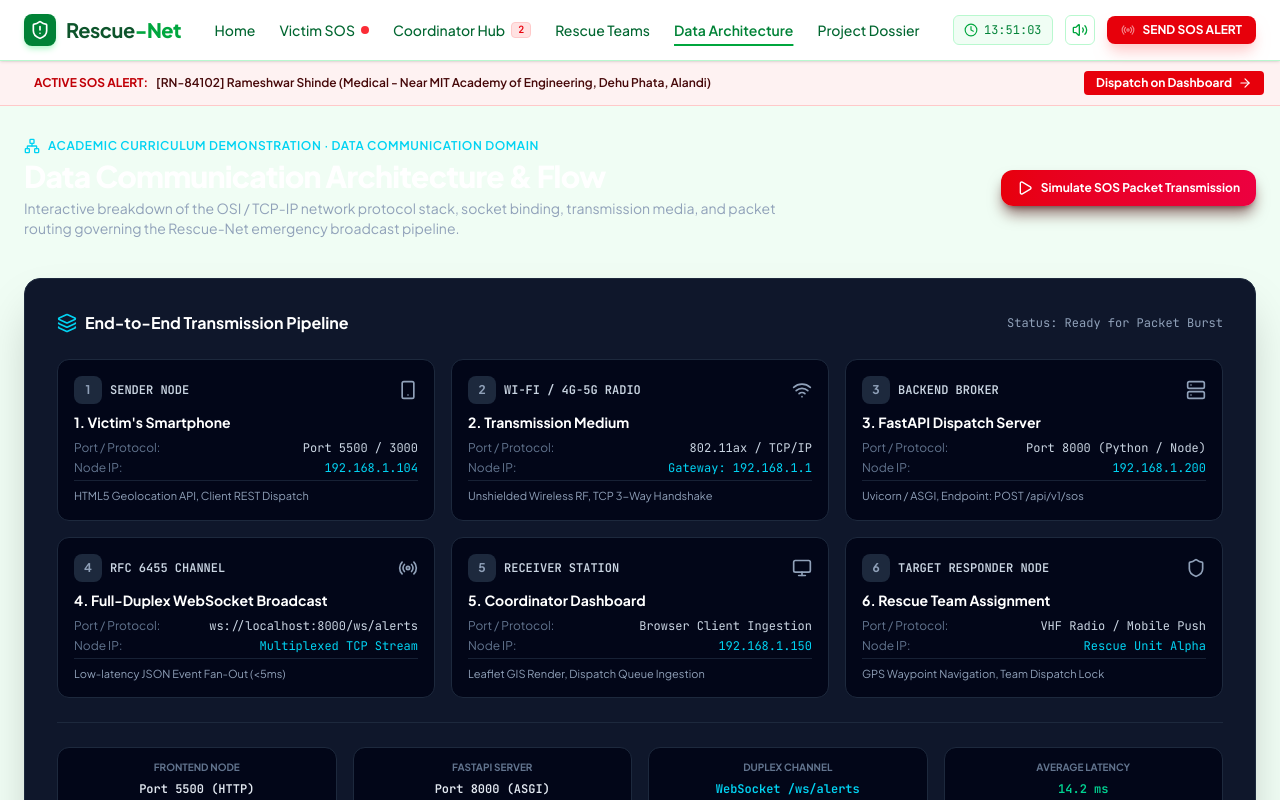
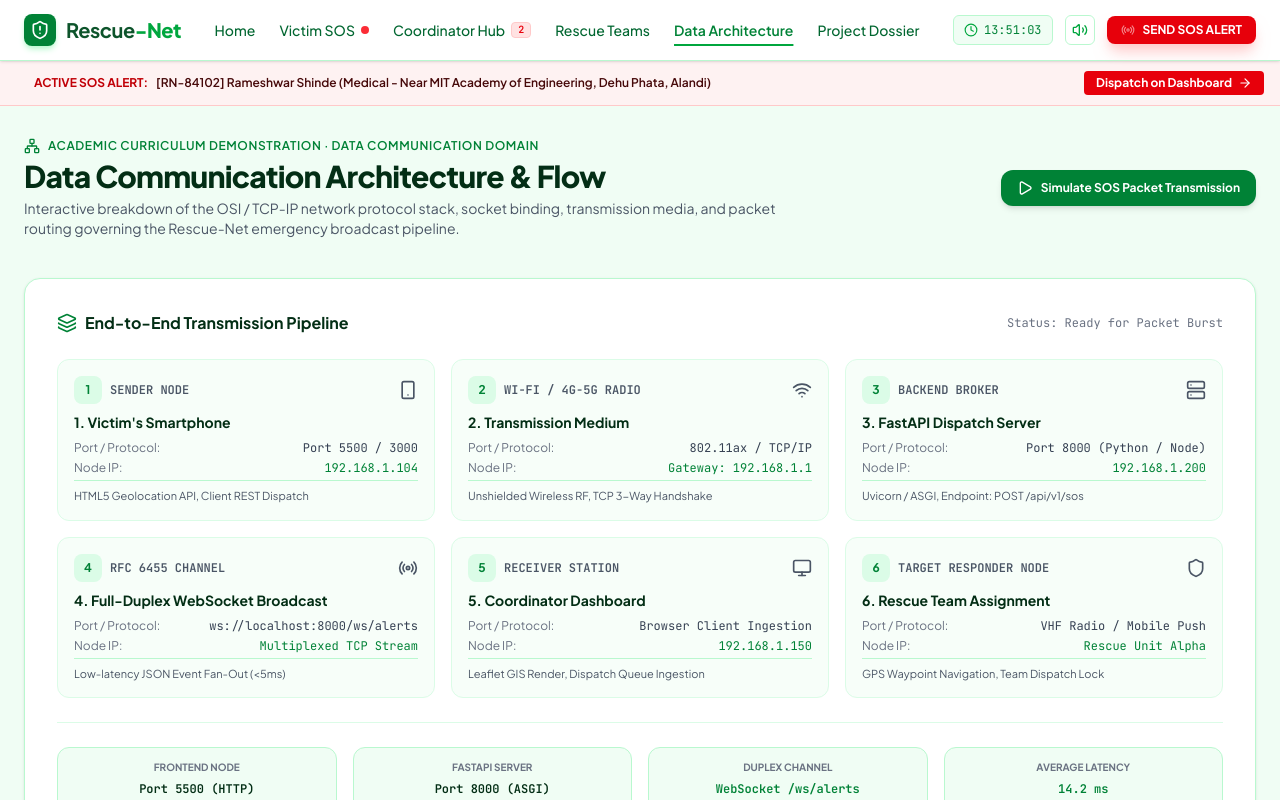
Before and after one commit to Vinayy3011/Rescue-Net-1, a React (Vite) app: page / in a window 1280 px wide. Both pictures are taken after a click on the button "Data Architecture". Shown: the top 800 px of the page. Built offline with nearby package versions, Linux system fonts and the light colour scheme.

Commit message:
Refactor styles and layout in DataCommunicationView
Updated color schemes and text styles for various components in the DataCommunicationView. Improved button styles and adjusted layout for better visual consistency.

```diff
--- a/src/components/DataCommunicationView.tsx
+++ b/src/components/DataCommunicationView.tsx
@@ -1,4 +1,5 @@
-import React, { useState, useEffect } from 'react';
+
+import React, { useState } from 'react';
 import { useEmergency } from '../context/EmergencyContext';
 import { DATA_COMM_SPECS } from '../data/mockData';
 import {
@@ -10,9 +11,7 @@ import {
   Shield,
   Play,
   CheckCircle2,
-  Cpu,
   Layers,
-  ArrowRight,
   Code2,
   Network,
   RefreshCw
@@ -35,7 +34,7 @@ export const DataCommunicationView: React.FC = () => {
       ip: "192.168.1.104",
       icon: Smartphone,
       tech: "HTML5 Geolocation API, Client REST Dispatch",
-      color: "border-red-500 text-red-400 bg-red-950/30"
+      color: "border-red-400 text-red-700 bg-red-50"
     },
     {
       id: 2,
@@ -45,7 +44,7 @@ export const DataCommunicationView: React.FC = () => {
       ip: "Gateway: 192.168.1.1",
       icon: Wifi,
       tech: "Unshielded Wireless RF, TCP 3-Way Handshake",
-      color: "border-cyan-500 text-cyan-400 bg-cyan-950/30"
+      color: "border-cyan-400 text-cyan-700 bg-cyan-50"
     },
     {
       id: 3,
@@ -55,7 +54,7 @@ export const DataCommunicationView: React.FC = () => {
       ip: "192.168.1.200",
       icon: Server,
       tech: "Uvicorn / ASGI, Endpoint: POST /api/v1/sos",
-      color: "border-amber-500 text-amber-400 bg-amber-950/30"
+      color: "border-amber-400 text-amber-700 bg-amber-50"
     },
     {
       id: 4,
@@ -65,7 +64,7 @@ export const DataCommunicationView: React.FC = () => {
       ip: "Multiplexed TCP Stream",
       icon: Radio,
       tech: "Low-latency JSON Event Fan-Out (<5ms)",
-      color: "border-purple-500 text-purple-400 bg-purple-950/30"
+      color: "border-purple-400 text-purple-700 bg-purple-50"
     },
     {
       id: 5,
@@ -75,7 +74,7 @@ export const DataCommunicationView: React.FC = () => {
       ip: "192.168.1.150",
       icon: Monitor,
       tech: "Leaflet GIS Render, Dispatch Queue Ingestion",
-      color: "border-emerald-500 text-emerald-400 bg-emerald-950/30"
+      color: "border-green-400 text-green-700 bg-green-50"
     },
     {
       id: 6,
@@ -85,19 +84,22 @@ export const DataCommunicationView: React.FC = () => {
       ip: "Rescue Unit Alpha",
       icon: Shield,
       tech: "GPS Waypoint Navigation, Team Dispatch Lock",
-      color: "border-blue-500 text-blue-400 bg-blue-950/30"
+      color: "border-blue-400 text-blue-700 bg-blue-50"
     }
   ];
 
   const runSimulation = () => {
     if (isSimulating) return;
+
     setIsSimulating(true);
     setActiveStep(1);
 
     const stepTime = 1100;
+
     for (let i = 1; i <= 6; i++) {
       setTimeout(() => {
         setActiveStep(i);
+
         if (i === 6) {
           setTimeout(() => {
             setIsSimulating(false);
@@ -164,17 +166,20 @@ Payload:
 
   return (
     <div className="py-8 px-4 sm:px-6 max-w-7xl mx-auto space-y-10">
+
       {/* Header */}
       <div className="flex flex-wrap items-center justify-between gap-4">
         <div>
-          <div className="flex items-center gap-2 text-xs font-semibold text-cyan-400 uppercase tracking-wider mb-1">
+          <div className="flex items-center gap-2 text-xs font-semibold text-green-700 uppercase tracking-wider mb-1">
             <Network className="w-4 h-4" />
             <span>Academic Curriculum Demonstration · Data Communication Domain</span>
           </div>
-          <h1 className="text-3xl font-extrabold text-white tracking-tight">
+
+          <h1 className="text-3xl font-extrabold text-green-950 tracking-tight">
             Data Communication Architecture & Flow
           </h1>
-          <p className="text-slate-400 text-sm mt-1 max-w-3xl">
+
+          <p className="text-gray-600 text-sm mt-1 max-w-3xl">
             Interactive breakdown of the OSI / TCP-IP network protocol stack, socket binding, transmission media, and packet routing governing the Rescue-Net emergency broadcast pipeline.
           </p>
         </div>
@@ -182,22 +187,32 @@ Payload:
         <button
           onClick={runSimulation}
           disabled={isSimulating}
-          className="flex items-center gap-2 px-4 py-2.5 bg-gradient-to-r from-red-600 to-rose-600 hover:from-red-500 hover:to-rose-500 disabled:opacity-50 text-white font-bold text-xs rounded-xl shadow-lg shadow-red-950/60 transition-all cursor-pointer"
+          className="flex items-center gap-2 px-4 py-2.5 bg-green-700 hover:bg-green-800 disabled:opacity-50 text-white font-bold text-xs rounded-xl shadow-md transition-all cursor-pointer"
         >
-          {isSimulating ? <RefreshCw className="w-4 h-4 animate-spin" /> : <Play className="w-4 h-4" />}
-          <span>{isSimulating ? 'Propagating Packet...' : 'Simulate SOS Packet Transmission'}</span>
+          {isSimulating
+            ? <RefreshCw className="w-4 h-4 animate-spin" />
+            : <Play className="w-4 h-4" />
+          }
+          <span>
+            {isSimulating ? 'Propagating Packet...' : 'Simulate SOS Packet Transmission'}
+          </span>
         </button>
       </div>
 
       {/* Animated Data-Flow Pipeline */}
-      <div className="bg-slate-900 border border-slate-800 rounded-2xl p-6 sm:p-8 shadow-2xl relative overflow-hidden">
+      <div className="bg-white border border-green-200 rounded-2xl p-6 sm:p-8 shadow-sm relative overflow-hidden">
+
         <div className="flex items-center justify-between mb-6">
-          <h2 className="text-base font-bold text-white flex items-center gap-2">
-            <Layers className="w-5 h-5 text-cyan-400" />
+          <h2 className="text-base font-bold text-green-950 flex items-center gap-2">
+            <Layers className="w-5 h-5 text-green-700" />
             <span>End-to-End Transmission Pipeline</span>
           </h2>
-          <span className="text-xs font-mono text-slate-400">
-            {isSimulating ? `Active Stage: ${activeStep} of 6` : 'Status: Ready for Packet Burst'}
+
+          <span className="text-xs font-mono text-gray-500">
+            {isSimulating
+              ? `Active Stage: ${activeStep} of 6`
+              : 'Status: Ready for Packet Burst'
+            }
           </span>
         </div>
 
@@ -213,10 +228,10 @@ Payload:
                 key={stg.id}
                 className={`p-4 rounded-xl border transition-all duration-300 relative ${
                   isCurrent
-                    ? `${stg.color} ring-2 ring-white/40 shadow-xl scale-[1.02]`
+                    ? `${stg.color} ring-2 ring-green-300 shadow-lg scale-[1.02]`
                     : isPast
-                    ? 'border-emerald-600/40 bg-slate-950/80 text-slate-300'
-                    : 'border-slate-800 bg-slate-950 text-slate-400'
+                    ? 'border-green-300 bg-green-50 text-green-900'
+                    : 'border-green-100 bg-green-50/50 text-gray-600'
                 }`}
               >
                 {/* Step badge */}
@@ -225,40 +240,46 @@ Payload:
                     <div
                       className={`w-7 h-7 rounded-lg flex items-center justify-center font-bold text-xs ${
                         isCurrent
-                          ? 'bg-white text-slate-900'
+                          ? 'bg-white text-green-900'
                           : isPast
-                          ? 'bg-emerald-600 text-white'
-                          : 'bg-slate-800 text-slate-400'
+                          ? 'bg-green-700 text-white'
+                          : 'bg-green-100 text-green-700'
                       }`}
                     >
                       {isPast ? <CheckCircle2 className="w-4 h-4" /> : stg.id}
                     </div>
-                    <span className="text-xs font-mono uppercase font-bold text-slate-300">
+
+                    <span className="text-xs font-mono uppercase font-bold text-gray-600">
                       {stg.sub}
                     </span>
                   </div>
+
                   <Icon className={`w-5 h-5 ${isCurrent ? 'animate-bounce' : ''}`} />
                 </div>
 
-                <h3 className="text-sm font-bold text-white mt-1">{stg.title}</h3>
+                <h3 className="text-sm font-bold text-green-950 mt-1">
+                  {stg.title}
+                </h3>
 
                 <div className="mt-2 space-y-1 text-xs">
-                  <div className="flex items-center justify-between">
-                    <span className="text-slate-500">Port / Protocol:</span>
-                    <span className="font-mono text-slate-300">{stg.port}</span>
+                  <div className="flex items-center justify-between gap-2">
+                    <span className="text-gray-500">Port / Protocol:</span>
+                    <span className="font-mono text-gray-700 text-right">{stg.port}</span>
                   </div>
-                  <div className="flex items-center justify-between">
-                    <span className="text-slate-500">Node IP:</span>
-                    <span className="font-mono text-cyan-400">{stg.ip}</span>
+
+                  <div className="flex items-center justify-between gap-2">
+                    <span className="text-gray-500">Node IP:</span>
+                    <span className="font-mono text-green-700 text-right">{stg.ip}</span>
                   </div>
-                  <div className="pt-2 text-[11px] text-slate-400 border-t border-slate-800/80">
+
+                  <div className="pt-2 text-[11px] text-gray-600 border-t border-green-200">
                     {stg.tech}
                   </div>
                 </div>
 
                 {isCurrent && (
-                  <div className="mt-3 pt-2 text-[10px] font-mono text-amber-300 flex items-center gap-1.5 animate-pulse">
-                    <span className="w-1.5 h-1.5 rounded-full bg-amber-400"></span>
+                  <div className="mt-3 pt-2 text-[10px] font-mono text-amber-700 flex items-center gap-1.5 animate-pulse">
+                    <span className="w-1.5 h-1.5 rounded-full bg-amber-500"></span>
                     <span>Processing & serializing byte payload...</span>
                   </div>
                 )}
@@ -268,63 +289,78 @@ Payload:
         </div>
 
         {/* Transmission Parameters Strip */}
-        <div className="mt-6 pt-6 border-t border-slate-800 grid grid-cols-2 sm:grid-cols-4 gap-4 text-center">
-          <div className="bg-slate-950 p-3 rounded-xl border border-slate-800">
-            <span className="text-[10px] uppercase font-bold text-slate-500 block">Frontend Node</span>
-            <span className="text-xs font-mono font-bold text-slate-200">Port 5500 (HTTP)</span>
+        <div className="mt-6 pt-6 border-t border-green-100 grid grid-cols-2 sm:grid-cols-4 gap-4 text-center">
+
+          <div className="bg-green-50 p-3 rounded-xl border border-green-200">
+            <span className="text-[10px] uppercase font-bold text-gray-500 block">Frontend Node</span>
+            <span className="text-xs font-mono font-bold text-green-950">Port 5500 (HTTP)</span>
           </div>
-          <div className="bg-slate-950 p-3 rounded-xl border border-slate-800">
-            <span className="text-[10px] uppercase font-bold text-slate-500 block">FastAPI Server</span>
-            <span className="text-xs font-mono font-bold text-slate-200">Port 8000 (ASGI)</span>
+
+          <div className="bg-green-50 p-3 rounded-xl border border-green-200">
+            <span className="text-[10px] uppercase font-bold text-gray-500 block">FastAPI Server</span>
+            <span className="text-xs font-mono font-bold text-green-950">Port 8000 (ASGI)</span>
           </div>
-          <div className="bg-slate-950 p-3 rounded-xl border border-slate-800">
-            <span className="text-[10px] uppercase font-bold text-slate-500 block">Duplex Channel</span>
-            <span className="text-xs font-mono font-bold text-cyan-400">WebSocket /ws/alerts</span>
+
+          <div className="bg-green-50 p-3 rounded-xl border border-green-200">
+            <span className="text-[10px] uppercase font-bold text-gray-500 block">Duplex Channel</span>
+            <span className="text-xs font-mono font-bold text-green-700">WebSocket /ws/alerts</span>
           </div>
-          <div className="bg-slate-950 p-3 rounded-xl border border-slate-800">
-            <span className="text-[10px] uppercase font-bold text-slate-500 block">Average Latency</span>
-            <span className="text-xs font-mono font-bold text-emerald-400">14.2 ms</span>
+
+          <div className="bg-green-50 p-3 rounded-xl border border-green-200">
+            <span className="text-[10px] uppercase font-bold text-gray-500 block">Average Latency</span>
+            <span className="text-xs font-mono font-bold text-green-700">14.2 ms</span>
           </div>
         </div>
       </div>
 
-      {/* 2-Column Section: Protocol Inspection & OSI Model Mapping */}
+      {/* Protocol Inspection & OSI Model Mapping */}
       <div className="grid grid-cols-1 lg:grid-cols-12 gap-8 items-start">
-        {/* Left: Live Packet & Header Inspector (7 cols) */}
-        <div className="lg:col-span-7 bg-slate-900 border border-slate-800 rounded-2xl p-6 shadow-xl space-y-4">
-          <div className="flex flex-wrap items-center justify-between gap-2 border-b border-slate-800 pb-4">
+
+        {/* Left: Packet Inspector */}
+        <div className="lg:col-span-7 bg-white border border-green-200 rounded-2xl p-6 shadow-sm space-y-4">
+
+          <div className="flex flex-wrap items-center justify-between gap-2 border-b border-green-100 pb-4">
             <div>
-              <h2 className="text-sm font-bold text-white flex items-center gap-2">
-                <Code2 className="w-4 h-4 text-amber-400" />
+              <h2 className="text-sm font-bold text-green-950 flex items-center gap-2">
+                <Code2 className="w-4 h-4 text-green-700" />
                 <span>Protocol Frame & Packet Inspector</span>
               </h2>
-              <p className="text-xs text-slate-400 mt-0.5">
+
+              <p className="text-xs text-gray-600 mt-0.5">
                 Inspect raw serializations for HTTP requests and WebSocket broadcast frames.
               </p>
             </div>
 
             {/* Format toggle */}
-            <div className="flex items-center gap-1 p-1 bg-slate-950 rounded-lg border border-slate-800 text-xs">
+            <div className="flex items-center gap-1 p-1 bg-green-50 rounded-lg border border-green-200 text-xs">
               <button
                 onClick={() => setSelectedFormat('json')}
                 className={`px-2.5 py-1 rounded font-semibold transition-colors cursor-pointer ${
-                  selectedFormat === 'json' ? 'bg-slate-800 text-white' : 'text-slate-400 hover:text-white'
+                  selectedFormat === 'json'
+                    ? 'bg-green-700 text-white'
+                    : 'text-gray-600 hover:text-green-800'
                 }`}
               >
                 JSON Payload
               </button>
+
               <button
                 onClick={() => setSelectedFormat('headers')}
                 className={`px-2.5 py-1 rounded font-semibold transition-colors cursor-pointer ${
-                  selectedFormat === 'headers' ? 'bg-slate-800 text-white' : 'text-slate-400 hover:text-white'
+                  selectedFormat === 'headers'
+                    ? 'bg-green-700 text-white'
+                    : 'text-gray-600 hover:text-green-800'
                 }`}
               >
                 HTTP Header
               </button>
+
               <button
                 onClick={() => setSelectedFormat('websocket')}
                 className={`px-2.5 py-1 rounded font-semibold transition-colors cursor-pointer ${
-                  selectedFormat === 'websocket' ? 'bg-slate-800 text-white' : 'text-slate-400 hover:text-white'
+                  selectedFormat === 'websocket'
+                    ? 'bg-green-700 text-white'
+                    : 'text-gray-600 hover:text-green-800'
                 }`}
               >
                 WS Frame
@@ -334,7 +370,7 @@ Payload:
 
           {/* Code Viewer */}
           <div className="relative">
-            <pre className="bg-slate-950 p-4 rounded-xl border border-slate-800/80 font-mono text-xs text-cyan-300 overflow-x-auto max-h-96 leading-relaxed">
+            <pre className="bg-green-950 p-4 rounded-xl border border-green-900 font-mono text-xs text-green-100 overflow-x-auto max-h-96 leading-relaxed">
               {selectedFormat === 'json' && sampleJsonPayload}
               {selectedFormat === 'headers' && sampleHttpHeaders}
               {selectedFormat === 'websocket' && sampleWebSocketFrame}
@@ -343,17 +379,22 @@ Payload:
 
           {/* Recent Transmission Audit Log */}
           <div className="pt-2">
-            <span className="text-xs font-bold text-slate-400 block mb-2">
+            <span className="text-xs font-bold text-gray-600 block mb-2">
               Recent Socket Packet Activity:
             </span>
+
             <div className="space-y-1.5 max-h-40 overflow-y-auto font-mono text-[11px] pr-1">
               {packetLogs.map((pkt) => (
-                <div key={pkt.id} className="p-2 bg-slate-950/70 border border-slate-800/60 rounded flex items-center justify-between gap-2">
+                <div
+                  key={pkt.id}
+                  className="p-2 bg-green-50 border border-green-100 rounded flex items-center justify-between gap-2"
+                >
                   <div className="flex items-center gap-2 truncate">
-                    <span className="text-cyan-400 font-bold">[{pkt.protocol}]</span>
-                    <span className="text-slate-300 truncate">{pkt.summary}</span>
+                    <span className="text-green-700 font-bold">[{pkt.protocol}]</span>
+                    <span className="text-gray-700 truncate">{pkt.summary}</span>
                   </div>
-                  <div className="text-slate-500 whitespace-nowrap text-[10px]">
+
+                  <div className="text-gray-500 whitespace-nowrap text-[10px]">
                     {pkt.timestamp} · {pkt.latencyMs}ms
                   </div>
                 </div>
@@ -362,27 +403,36 @@ Payload:
           </div>
         </div>
 
-        {/* Right: TCP/IP & OSI 4-Layer Specification (5 cols) */}
+        {/* Right: TCP/IP Architecture */}
         <div className="lg:col-span-5 space-y-4">
-          <div className="bg-slate-900 border border-slate-800 rounded-2xl p-6 shadow-xl space-y-4">
-            <h2 className="text-sm font-bold text-white flex items-center gap-2">
-              <Layers className="w-4 h-4 text-emerald-400" />
+
+          <div className="bg-white border border-green-200 rounded-2xl p-6 shadow-sm space-y-4">
+            <h2 className="text-sm font-bold text-green-950 flex items-center gap-2">
+              <Layers className="w-4 h-4 text-green-700" />
               <span>TCP/IP Stack In Emergency Broadcast</span>
             </h2>
 
             <div className="space-y-3">
               {DATA_COMM_SPECS.architecture.map((layer, idx) => (
-                <div key={idx} className="bg-slate-950 p-3.5 rounded-xl border border-slate-800 space-y-1.5">
-                  <div className="flex items-center justify-between">
-                    <span className="text-xs font-bold text-white">{layer.layer}</span>
-                    <span className="text-[10px] font-mono text-cyan-400 font-bold bg-cyan-950/60 px-1.5 py-0.5 rounded border border-cyan-800/40">
+                <div
+                  key={idx}
+                  className="bg-green-50 p-3.5 rounded-xl border border-green-200 space-y-1.5"
+                >
+                  <div className="flex items-center justify-between gap-2">
+                    <span className="text-xs font-bold text-green-950">
+                      {layer.layer}
+                    </span>
+
+                    <span className="text-[10px] font-mono text-green-700 font-bold bg-green-100 px-1.5 py-0.5 rounded border border-green-200">
                       {layer.protocols}
                     </span>
                   </div>
-                  <p className="text-[11px] text-slate-400 leading-relaxed">
+
+                  <p className="text-[11px] text-gray-600 leading-relaxed">
                     {layer.description}
                   </p>
-                  <div className="text-[10px] font-mono text-slate-500 pt-1">
+
+                  <div className="text-[10px] font-mono text-gray-500 pt-1">
                     {layer.ports}
                   </div>
                 </div>
@@ -391,19 +441,22 @@ Payload:
           </div>
 
           {/* Academic Viva Questions Helper */}
-          <div className="bg-slate-900 border border-slate-800 rounded-2xl p-5 shadow-xl space-y-2">
-            <h3 className="text-xs font-bold uppercase tracking-wider text-slate-300">
+          <div className="bg-white border border-green-200 rounded-2xl p-5 shadow-sm space-y-2">
+            <h3 className="text-xs font-bold uppercase tracking-wider text-green-800">
               Data Communication Viva Summary
             </h3>
-            <ul className="text-xs text-slate-400 space-y-1.5 list-disc pl-4">
+
+            <ul className="text-xs text-gray-600 space-y-1.5 list-disc pl-4">
               <li>
-                <strong className="text-slate-200">Why WebSocket over HTTP Polling?</strong> WebSocket maintains an open full-duplex TCP stream without HTTP header overhead, reducing alert delivery latency from seconds to under 20 milliseconds.
+                <strong className="text-green-950">Why WebSocket over HTTP Polling?</strong> WebSocket maintains an open full-duplex TCP stream without HTTP header overhead, reducing alert delivery latency from seconds to under 20 milliseconds.
               </li>
+
               <li>
-                <strong className="text-slate-200">Transport Reliability:</strong> TCP ensures zero loss of emergency SOS packets via sequence ACK numbers and checksum verification.
+                <strong className="text-green-950">Transport Reliability:</strong> TCP ensures zero loss of emergency SOS packets via sequence ACK numbers and checksum verification.
               </li>
+
               <li>
-                <strong className="text-slate-200">Geospatial Payload:</strong> W3C Geolocation coordinates are encoded in JSON WGS84 format (Decimal Degrees).
+                <strong className="text-green-950">Geospatial Payload:</strong> W3C Geolocation coordinates are encoded in JSON WGS84 format (Decimal Degrees).
               </li>
             </ul>
           </div>
```
